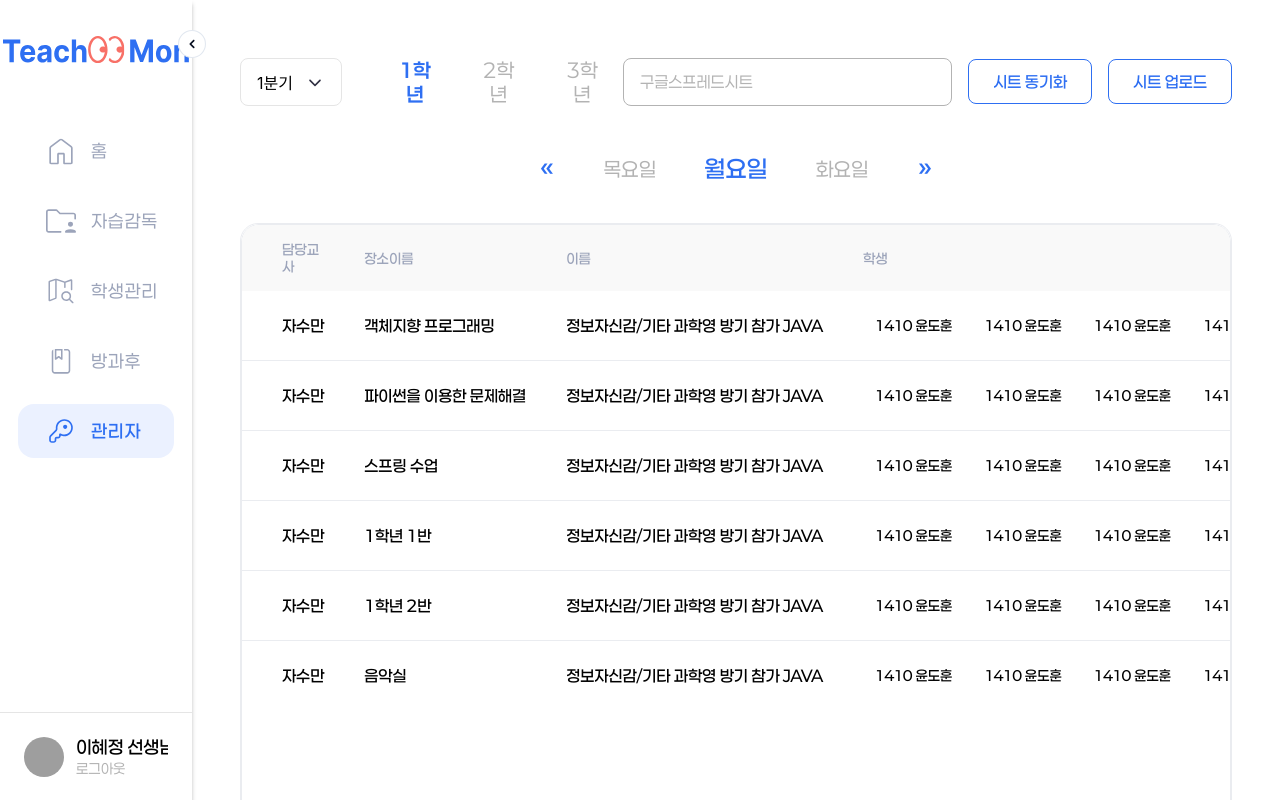
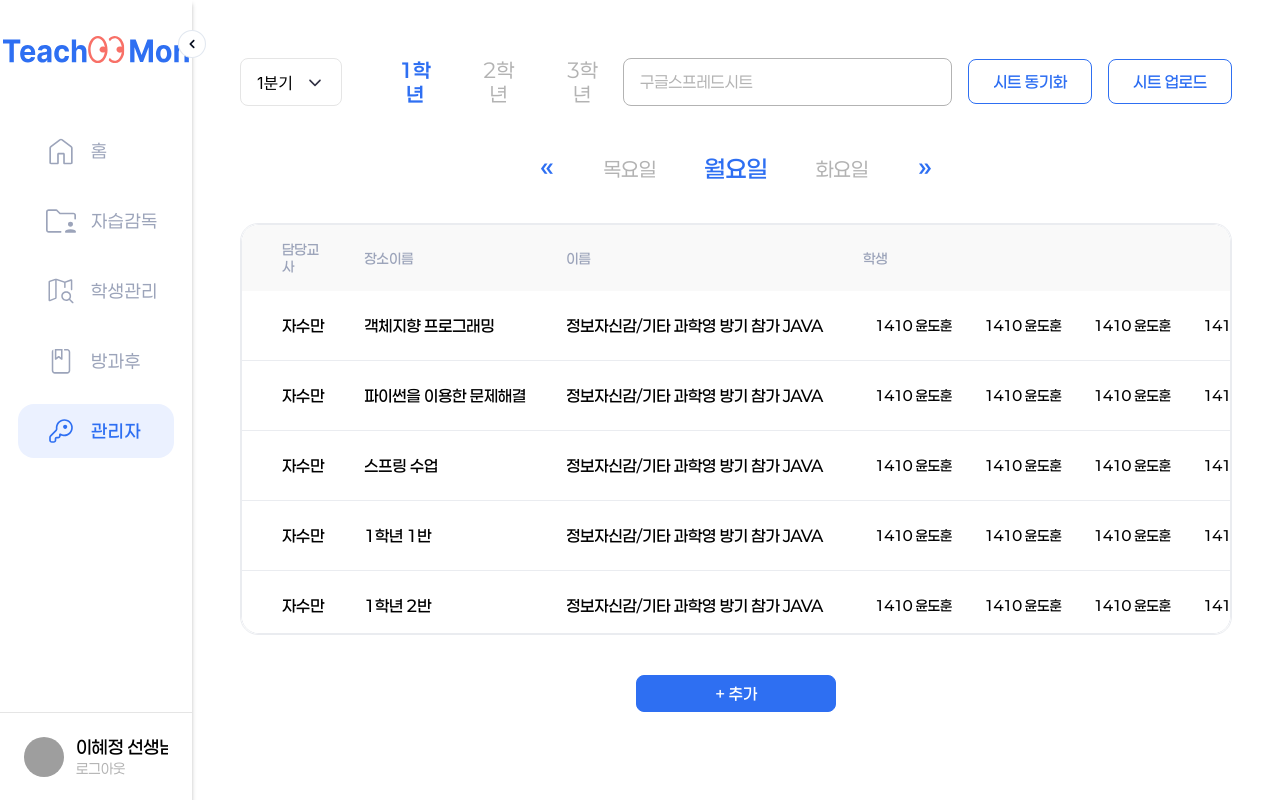
Before and after one commit to Teachers-Teachmon/Teachmon-Client-V2, a React (Vite) app: page /admin/after-school in a window 1280 px wide. Built offline with nearby package versions, Linux system fonts and the light colour scheme; grey boxes are pictures that could not be loaded.

Commit message:
feat/TC-28 :: 코멘트 반영

```diff
--- a/src/pages/admin/after-school/style.ts
+++ b/src/pages/admin/after-school/style.ts
@@ -94,18 +94,19 @@ export const GradeTab = styled.button<{ $active: boolean }>`
 `;
 
 export const ContentWrapper = styled.div`
-  flex: 1;
+  flex: 1 1 auto;
   display: flex;
   flex-direction: column;
-  overflow: visible;
+  min-height: 0;
+  overflow: hidden;
 `;
 
 export const TableRowHoverColor = '#f9f9f9';
 
 export const TableWrapper = styled.div`
-  flex: 1 1 auto;
-  min-height: 700px;
-  max-height: 700px;
+  flex: 1 1 0;
+  min-height: 0;
+  max-height: none;
   height: auto;
   margin-bottom: 2.5rem;
   border: 1px solid #eaecf0;
@@ -117,10 +118,10 @@ export const TableWrapper = styled.div`
 
   & > div,
   & > table {
-    flex: 1 1 auto;
+    flex: 1 1 0;
     overflow-y: auto;
-    min-height: 700px;
-    max-height: 700px;
+    min-height: 0;
+    max-height: none;
     border-radius: 18px;
     background: #fff;
   }
@@ -130,6 +131,7 @@ export const AddButtonWrapper = styled.div`
   display: flex;
   justify-content: center;
   padding: 0 0 2.5rem 0;
+  flex-shrink: 0;
 `;
 
 export const StudentList = styled.div`
```
